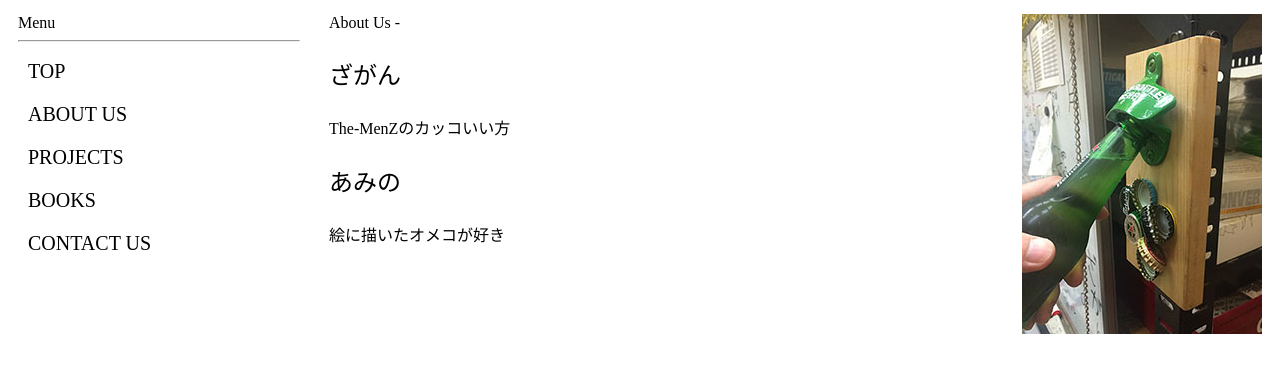
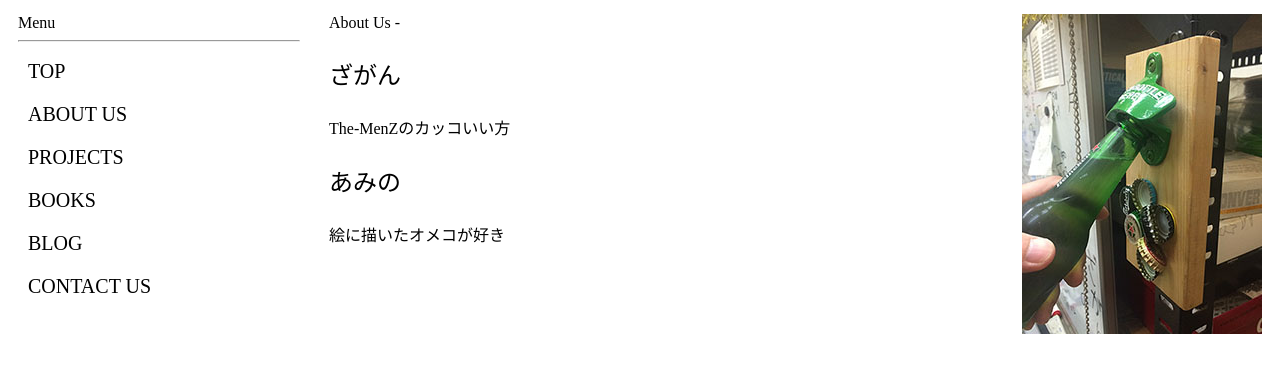
Before and after one commit to The-MenZ/The-MenZ.github.io, a plain HTML site: page about.html in a window 1280 px wide. Shown: the part 66-438 px from the top of the page. Drawn offline with Linux system fonts and the light colour scheme.

Commit message:
add blog link

```diff
--- a/about.html
+++ b/about.html
@@ -39,6 +39,7 @@
         <a href="./about.html"><li>ABOUT US</li></a>
         <a href="./projects.html"><li>PROJECTS</li></a>
         <a href="./books.html"><li>BOOKS</li></a>
+        <a href="http://blog.the-menz.com/"><li>BLOG</li></a>
         <a href="./contact.html"><li>CONTACT US</li></a>
       </ul>
     </div>
```
Also changed, not shown: books.html (+1 -0 lines), contact.html (+1 -0 lines), index.html (+1 -0 lines), projects.html (+1 -0 lines).
